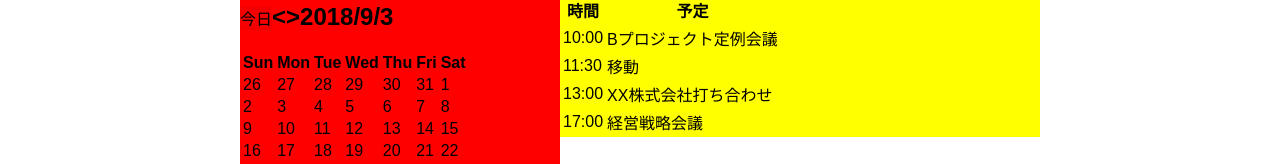
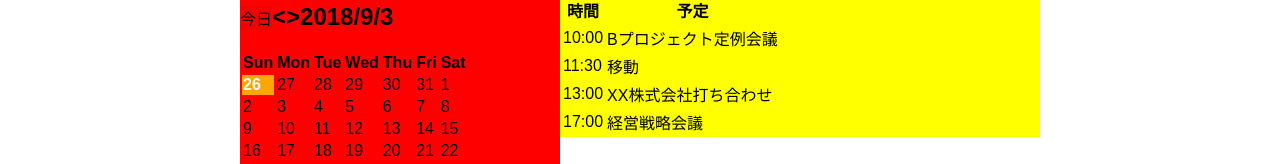
Before and after one commit to nargok/calender_app, a React (Create React App) app: page / in a window 1280 px wide. In both pictures the pointer is over the element 258 px from the left and 271 px from the top of the page. Shown: the part 186-350 px from the top of the page. Built offline with nearby package versions, Linux system fonts and the light colour scheme.

Commit message:
カレンダーの日付をクリック可を認識させる効果を付与

```diff
--- a/src/components/weekList.js
+++ b/src/components/weekList.js
@@ -2,7 +2,7 @@ import React, { Component } from 'react';
 import _ from 'lodash';
 
 import CustomDate from './customDate';
-import DateList from './dateList';
+import DateList from '../dateList/dateList';
 
 class WeekList extends Component {
   getWeekList() {
--- /dev/null
+++ b/src/dateList/dateList.css
@@ -0,0 +1,6 @@
+.date:hover {
+  background-color: orange;
+  font-weight: bold;
+  cursor: pointer;
+  color: #FFF;
+}
--- a/src/components/dateList.js
+++ b/src/dateList/dateList.js
@@ -1,10 +1,12 @@
 import React, { Component } from 'react';
 import _ from 'lodash';
+
+import './dateList.css';
 
  class DateList extends Component {
   render() {
     const dateList = _.map(this.props.dateList, (date, index) => {
-      return <td key={index}>{date.date}</td>
+      return <td key={index} className="date">{date.date}</td>
     })
 
     return (
```
